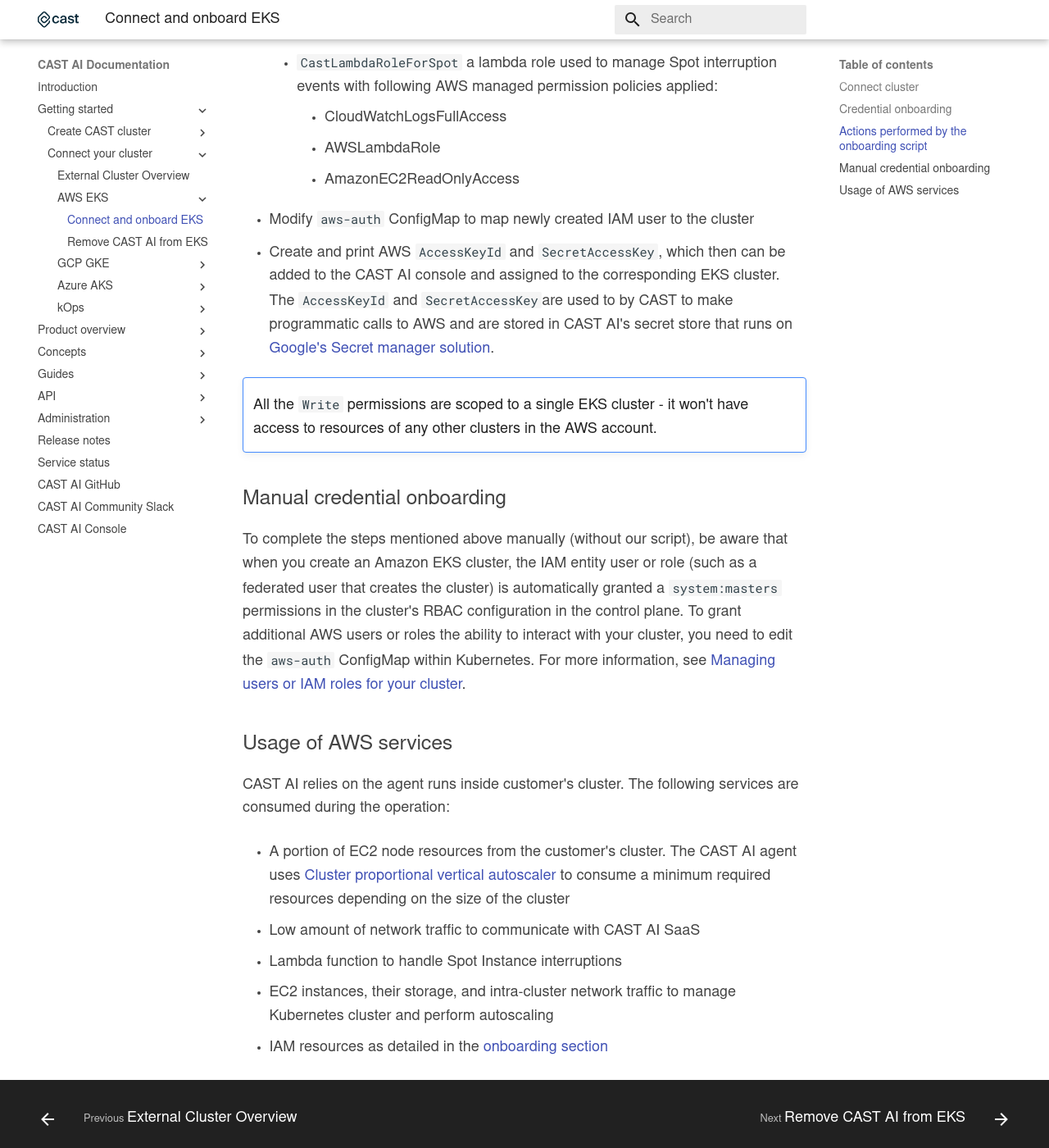
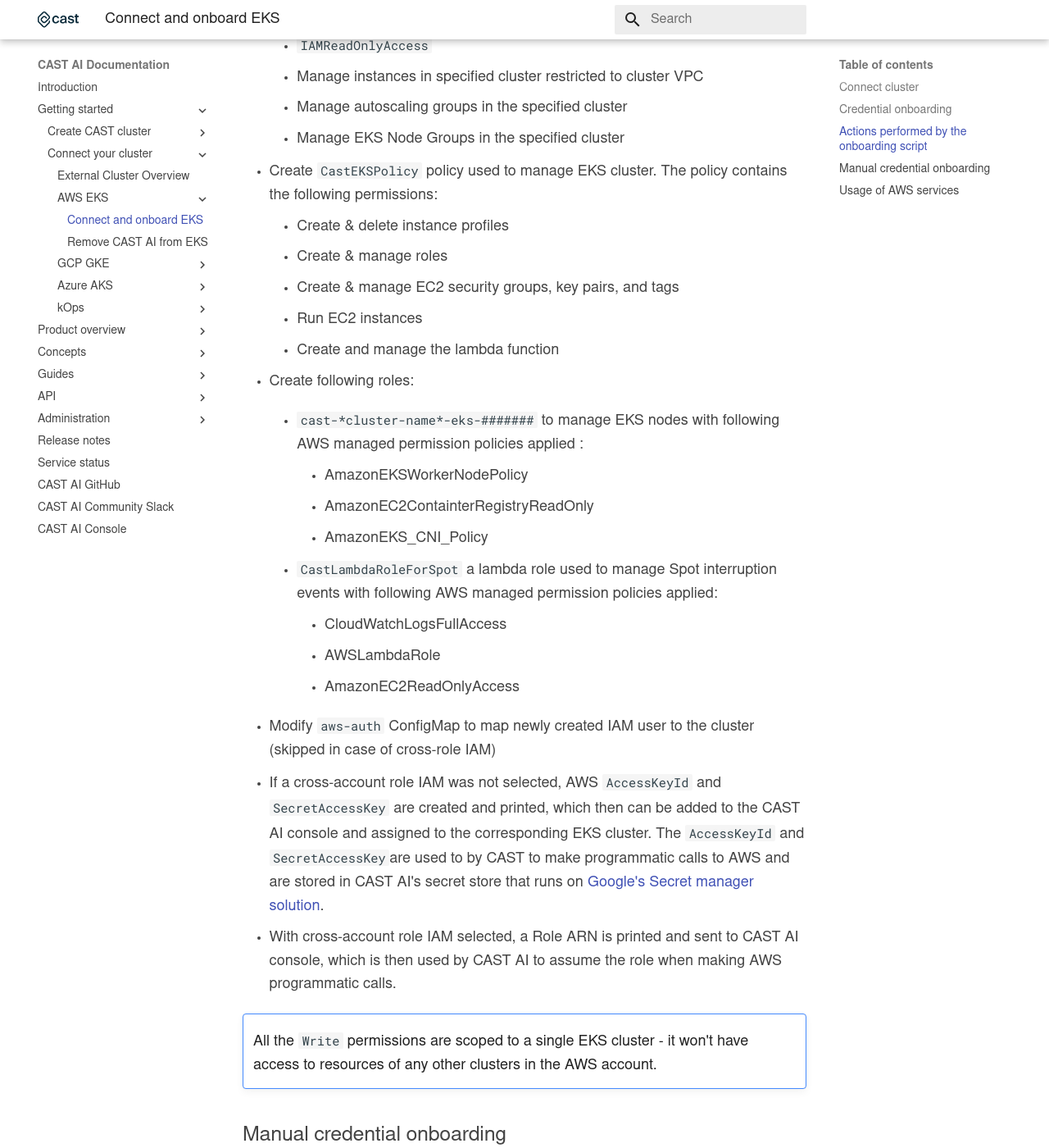
Before and after one commit to castai/docs, an MkDocs documentation site: the page built from docs/getting-started/external-cluster/eks/eks.md, in a window 1280 px wide and 1400 px high, scrolled down 3664 px. Shown: the whole window at 82% size. Built offline with MkDocs 1.6.1 and Material for MkDocs 9.7.7, drawn with Linux system fonts in a browser that asks for light colours; some web fonts are replaced; some of the changed text lies outside the part shown.

Commit message:
Cross-account role IAM onboarding in EKS (#201)
* Cross-account role IAM onboarding in EKS

Co-authored-by: Marius Jurkstas <83596450+mjur-cast@users.noreply.github.com>

```diff
--- a/docs/getting-started/external-cluster/eks/eks.md
+++ b/docs/getting-started/external-cluster/eks/eks.md
@@ -46,11 +46,15 @@
 
 Onboarding steps:
 
-To onboard your cluster, go to the **Available Savings** report and click on the **Start saving** or **Enable CAST AI** button. The button's name will depend on the number of optimizations available from your cluster.
+To onboard your cluster, go to the **Available Savings** report and click on the **Start saving** or **Enable CAST AI** button.
 
-Follow the instruction in the pop-up window to create and use AWS `AccessKeyId` and `SecretAccessKey`
+The following pop-up window contains the instructions for providing CAST AI with AWS access. By default, the script will create a `AccessKeyId` and `SecretAccessKey`.
 
-![img.png](../../screenshots/connect-cluster-4.png)
+![img.png](../../screenshots/connect-cluster-6.png)
+
+If `Use cross-role IAM` checkbox is selected, the script will create a role in your AWS account, with a trust policy to a CAST AI AWS user, allowing access through the STS AssumeRole API.
+
+![img.png](../../screenshots/connect-cluster-5.png)
 
 That’s it! Your cluster is onboarded. Now you can enable CAST AI [Autoscaler](../../../product-overview/console/autoscaler.md) to keep your cluster configuration optimal.
 
@@ -58,7 +62,7 @@
 
 The script will perform the following actions:
 
-- Create `cast-eks-*cluster-name*` IAM user with the required permissions to manage the cluster:
+- Create `cast-eks-*cluster-name*` IAM user (if cross-account Role IAM is selected, an IAM role is created instead), with the required permissions to manage the cluster:
     - `AmazonEC2ReadOnlyAccess`
     - `IAMReadOnlyAccess`
     - Manage instances in specified cluster restricted to cluster VPC
@@ -83,8 +87,9 @@
         - AWSLambdaRole
         - AmazonEC2ReadOnlyAccess
 
-- Modify `aws-auth` ConfigMap to map newly created IAM user to the cluster
-- Create and print AWS `AccessKeyId` and `SecretAccessKey`, which then can be added to the CAST AI console and assigned to the corresponding EKS cluster. The `AccessKeyId` and `SecretAccessKey`are used to by CAST to make programmatic calls to AWS and are stored in CAST AI's secret store that runs on [Google's Secret manager solution](https://cloud.google.com/secret-manager).
+- Modify `aws-auth` ConfigMap to map newly created IAM user to the cluster (skipped in case of cross-role IAM)
+- If a cross-account role IAM was not selected, AWS `AccessKeyId` and `SecretAccessKey` are created and printed, which then can be added to the CAST AI console and assigned to the corresponding EKS cluster. The `AccessKeyId` and `SecretAccessKey`are used to by CAST to make programmatic calls to AWS and are stored in CAST AI's secret store that runs on [Google's Secret manager solution](https://cloud.google.com/secret-manager).
+- With cross-account role IAM selected, a Role ARN is printed and sent to CAST AI console, which is then used by CAST AI to assume the role when making AWS programmatic calls.
 
 !!! note ""
     All the `Write` permissions are scoped to a single EKS cluster - it won't have access to resources of any other clusters in the AWS account.
```
Also changed, not shown: docs/guides/external-clusters.md (+11 -0 lines), docs/getting-started/screenshots/connect-cluster-5.png (added), docs/getting-started/screenshots/connect-cluster-6.png (added).
